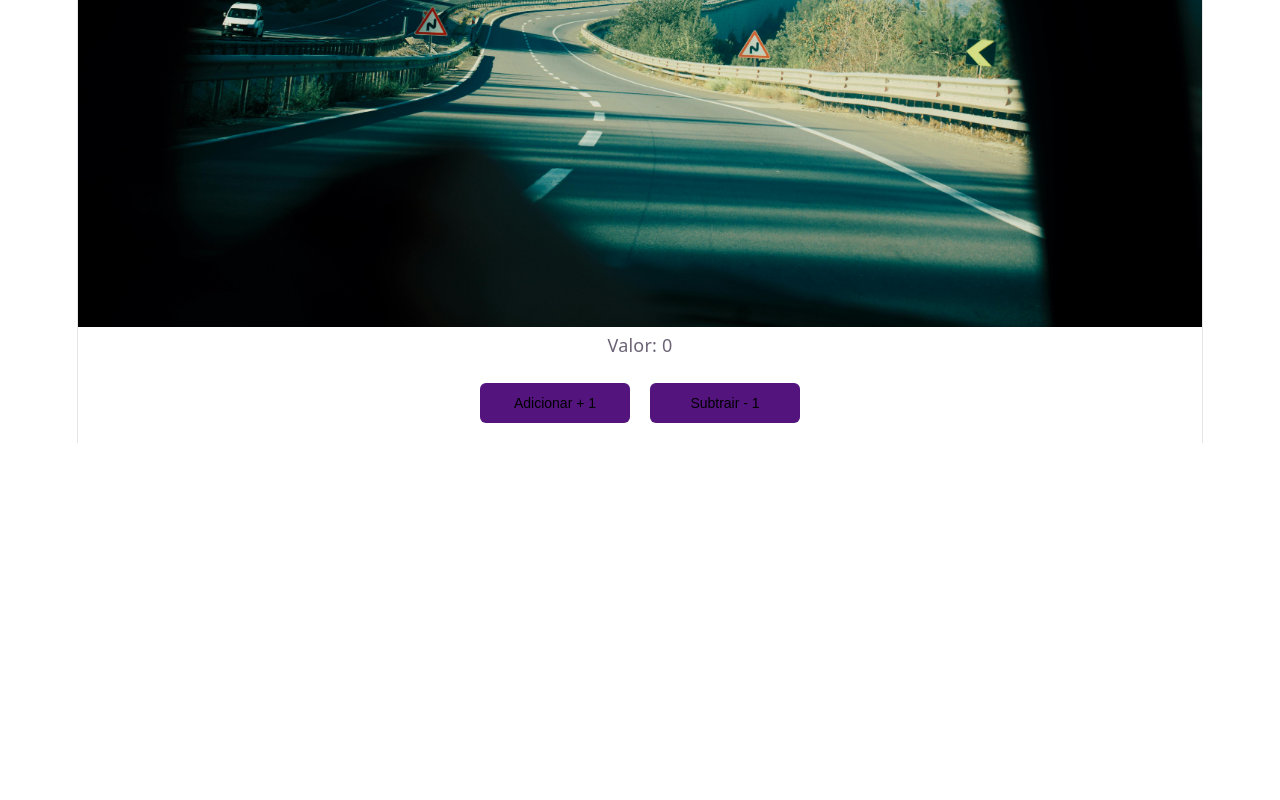
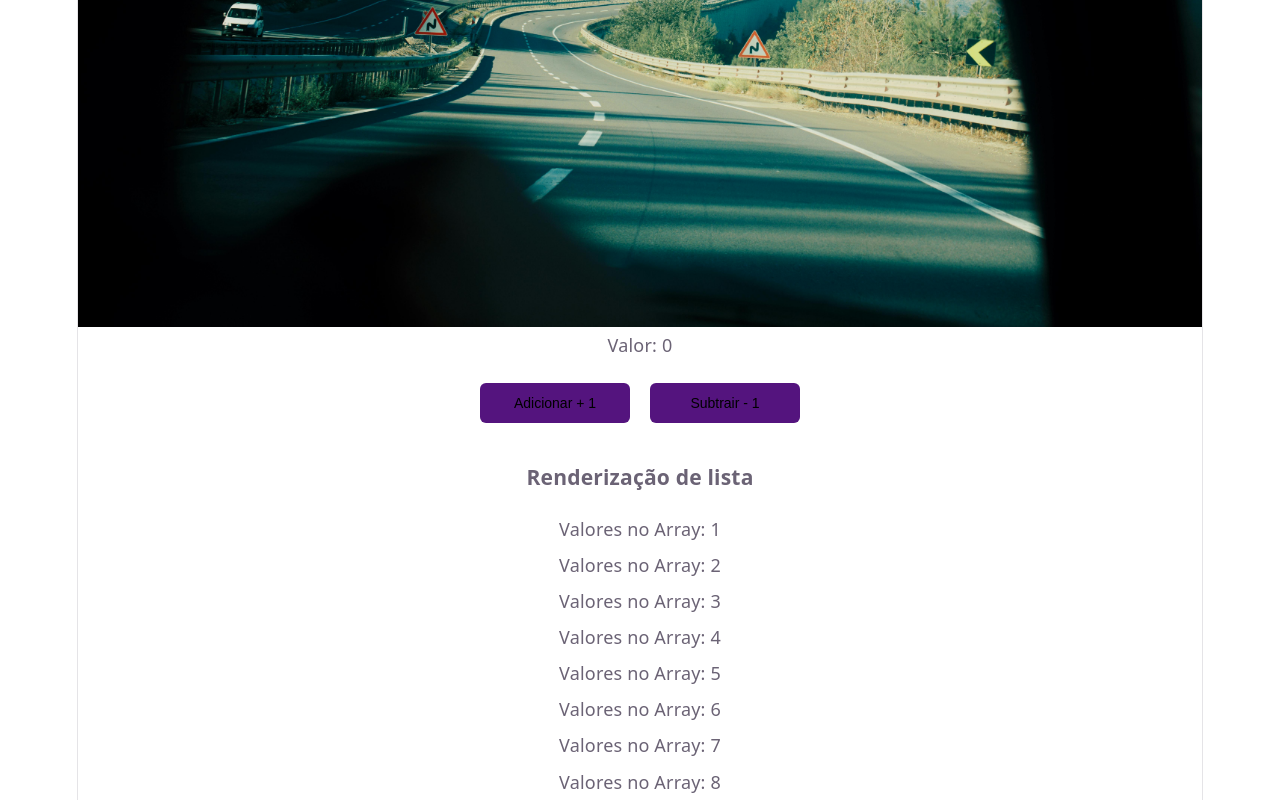
Before and after one commit to willsilvadevfe/javascript, a React (Vite) app in the folder Curso ReactJS/Avançando-react/avacando-react/: page / in a window 1280 px wide. Shown: the part 1400-2200 px from the top of the page. Before the commit the page ends 1843 px from the top, so only its background shows below. Built offline with nearby package versions, Linux system fonts and the light colour scheme.

Commit message:
função map + listrender

```diff
--- a/Curso ReactJS/Avançando-react/avacando-react/src/App.jsx
+++ b/Curso ReactJS/Avançando-react/avacando-react/src/App.jsx
@@ -1,5 +1,6 @@
 import "./App.css";
 import Road from "./assets/road.jpg";
+import ListRender from "./components/ListRender";
 import ManageData from "./components/ManageData";
 
 function App() {
@@ -24,6 +25,7 @@ function App() {
       </p>
       <img src={Road} alt="Road" />
       <ManageData />
+      <ListRender/>
     </>
   );
 }
--- /dev/null
+++ b/Curso ReactJS/Avançando-react/avacando-react/src/components/ListRender.jsx
@@ -0,0 +1,16 @@
+import { useState } from "react";
+
+const ListRender = () => {
+  const [number] = useState([1, 2, 3, 4, 5, 6, 7, 8]);
+
+  return (
+    <div>
+      <h3>Renderização de lista</h3>
+      {number.map((item) => (
+        <p>Valores no Array: {item}</p>
+      ))}
+    </div>
+  );
+};
+
+export default ListRender;
```
Also changed, not shown: Curso ReactJS/Avançando-react/avacando-react/src/components/TestUseState.jsx (added, +17 -0 lines).
